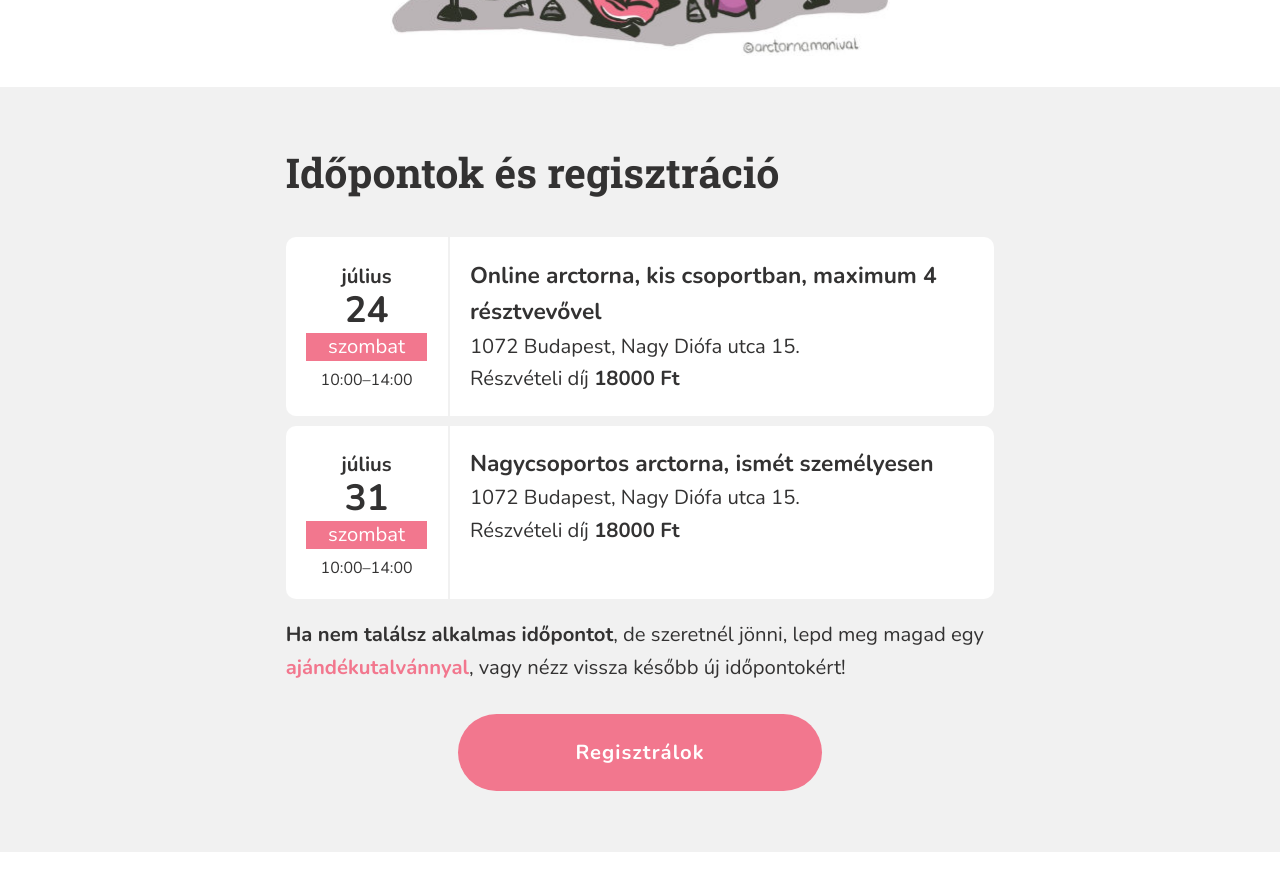
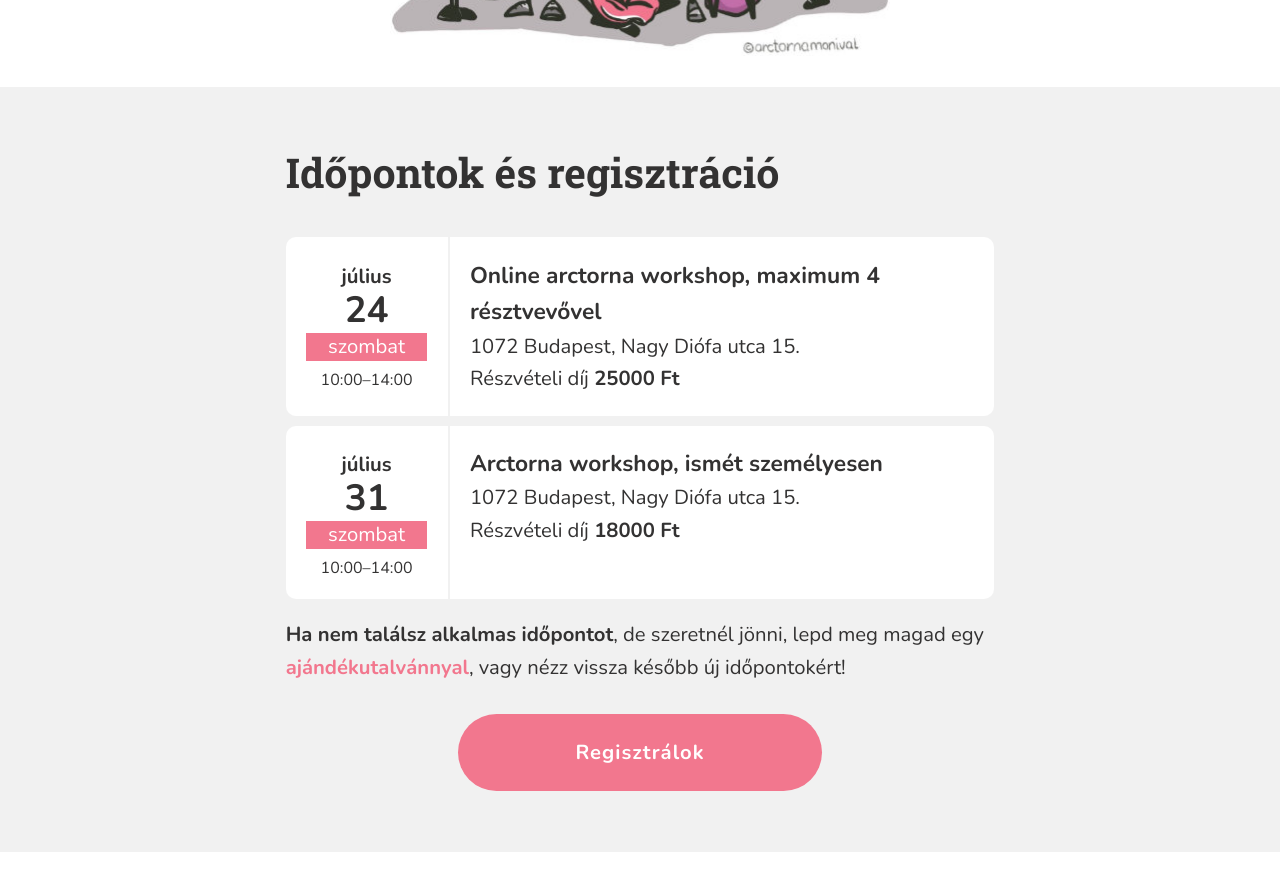
Before and after one commit to monikamudra/arctorna, a Jekyll site: the page built from workshop.md, in a window 1280 px wide and 900 px high, scrolled down 2126 px. Shown: the top 891 px of the window. Built offline with Jekyll 4.4.1, drawn with Linux system fonts in a browser that asks for light colours.

Commit message:
Update workshop events

```diff
--- a/_data/workshop.yaml
+++ b/_data/workshop.yaml
@@ -31,15 +31,15 @@ events:
   - date: 2021-7-24-T10:00
     start: "10:00"
     end: "14:00"
-    title: Online arctorna, kis csoportban, maximum 4 résztvevővel
+    title: Online arctorna workshop, maximum 4 résztvevővel
     address: 1072 Budapest, Nagy Diófa utca 15.
-    price: 18000
+    price: 25000
     full: false
 
   - date: 2021-7-31-T10:00
     start: "10:00"
     end: "14:00"
-    title: Nagycsoportos arctorna, ismét személyesen
+    title: Arctorna workshop, ismét személyesen
     address: 1072 Budapest, Nagy Diófa utca 15.
     price: 18000
     full: false
```
